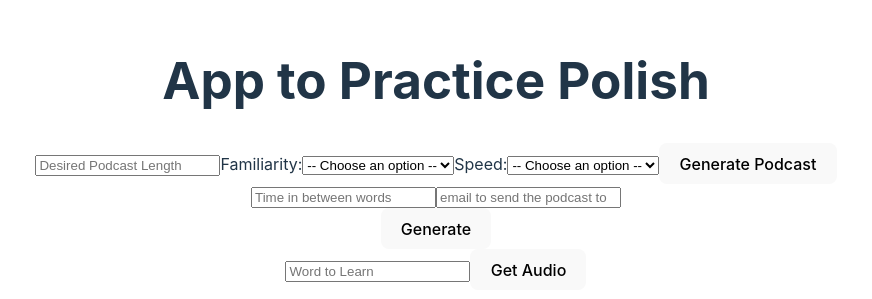
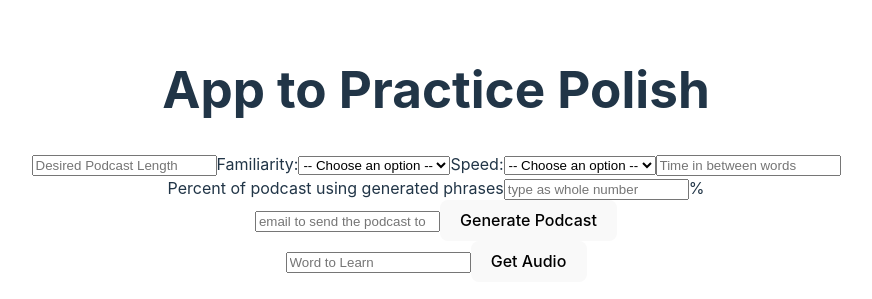
Before and after one commit to jasonph2/polish-passion-project, a React (Vite) app in the folder client/: page / in a window 1280 px wide. Shown: the part 113-412 px from the top of the page, without its empty margins (204-1076 px from the left). Built offline with nearby package versions, Linux system fonts and the light colour scheme; no server answers.

Commit message:
added front end option for editing generated percentage of podcast

```diff
--- a/client/src/App.jsx
+++ b/client/src/App.jsx
@@ -38,9 +38,9 @@ function App() {
       <div>
         <PodcastGenerator />
       </div>
-      <div>
+      {/* <div>
         <Generator />
-      </div>
+      </div> */}
       {/* <div>
         <AudioElement />
       </div> */}
--- a/client/src/api.js
+++ b/client/src/api.js
@@ -65,7 +65,7 @@ export async function removeEntry({translated_path, original_path}) {
     }
 }
 
-export async function generatePodcast({length, familiarity_level, speed, gap, email}) {
+export async function generatePodcast({length, familiarity_level, speed, gap, email, percent}) {
     try {
         const response = await fetch(`${API_BASE_URL}/generatepodcast`, {
             method: "POST",
@@ -78,7 +78,8 @@ export async function generatePodcast({length, familiarity_level, speed, gap, em
                 familiarity_level: familiarity_level,
                 speed: speed,
                 gap: gap,
-                email: email
+                email: email,
+                percent: percent
             })
         });
         if (!response.ok) {
--- a/client/src/components/PodcastGenerator.jsx
+++ b/client/src/components/PodcastGenerator.jsx
@@ -7,6 +7,7 @@ export function PodcastGenerator() {
     const [speed, setSpeed] = useState("");
     const [gap, setGap] = useState("");
     const [email, setEmail] = useState("");
+    const [percent, setPercent] = useState("");
 
     const handleLengthChange = (event) => {
         setLength(event.target.value);
@@ -23,9 +24,12 @@ export function PodcastGenerator() {
     const handleEmailChange = (event) => {
         setEmail(event.target.value);
     }
+    const handlePercentChange = (event) => {
+        setPercent(event.target.value);
+    }
     const handleGeneration = () => {
         const fetching = async () => {
-            const data = await generatePodcast({length: length, familiarity_level: famLevel, speed: speed, gap: gap, email: email});
+            const data = await generatePodcast({length: length, familiarity_level: famLevel, speed: speed, gap: gap, email: email, percent: percent});
             console.log(data);
         }
         fetching();
@@ -61,9 +65,6 @@ export function PodcastGenerator() {
                         <option value="very_fast">Very Fast</option>
                     </select>
                 </>
-                <button onClick={handleGeneration}>Generate Podcast</button>
-            </div>
-            <div>
                 <input
                     type='text'
                     id='textInput'
@@ -71,6 +72,19 @@ export function PodcastGenerator() {
                     onChange={handleGapChange}
                     placeholder='Time in between words'
                 />
+            </div>
+            <div>
+                Percent of podcast using generated phrases
+                <input
+                    type='text'
+                    id='textInput'
+                    value={percent}
+                    onChange={handlePercentChange}
+                    placeholder='type as whole number'
+                />
+                %
+            </div>
+            <div>
                 <input
                     type='text'
                     id='textInput'
@@ -78,6 +92,7 @@ export function PodcastGenerator() {
                     onChange={handleEmailChange}
                     placeholder='email to send the podcast to'
                 />
+                <button onClick={handleGeneration}>Generate Podcast</button>
             </div>
         </div>
     )
```
